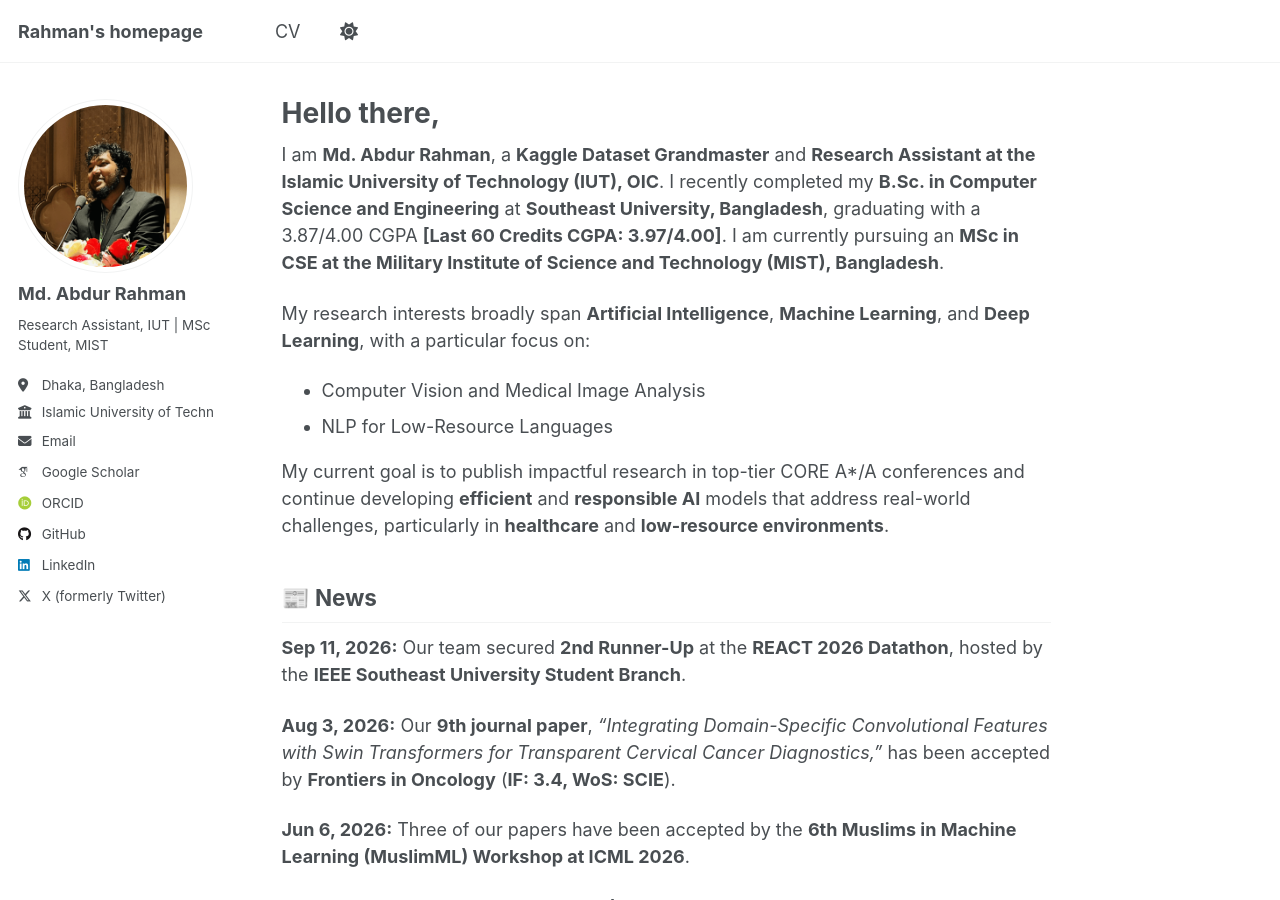
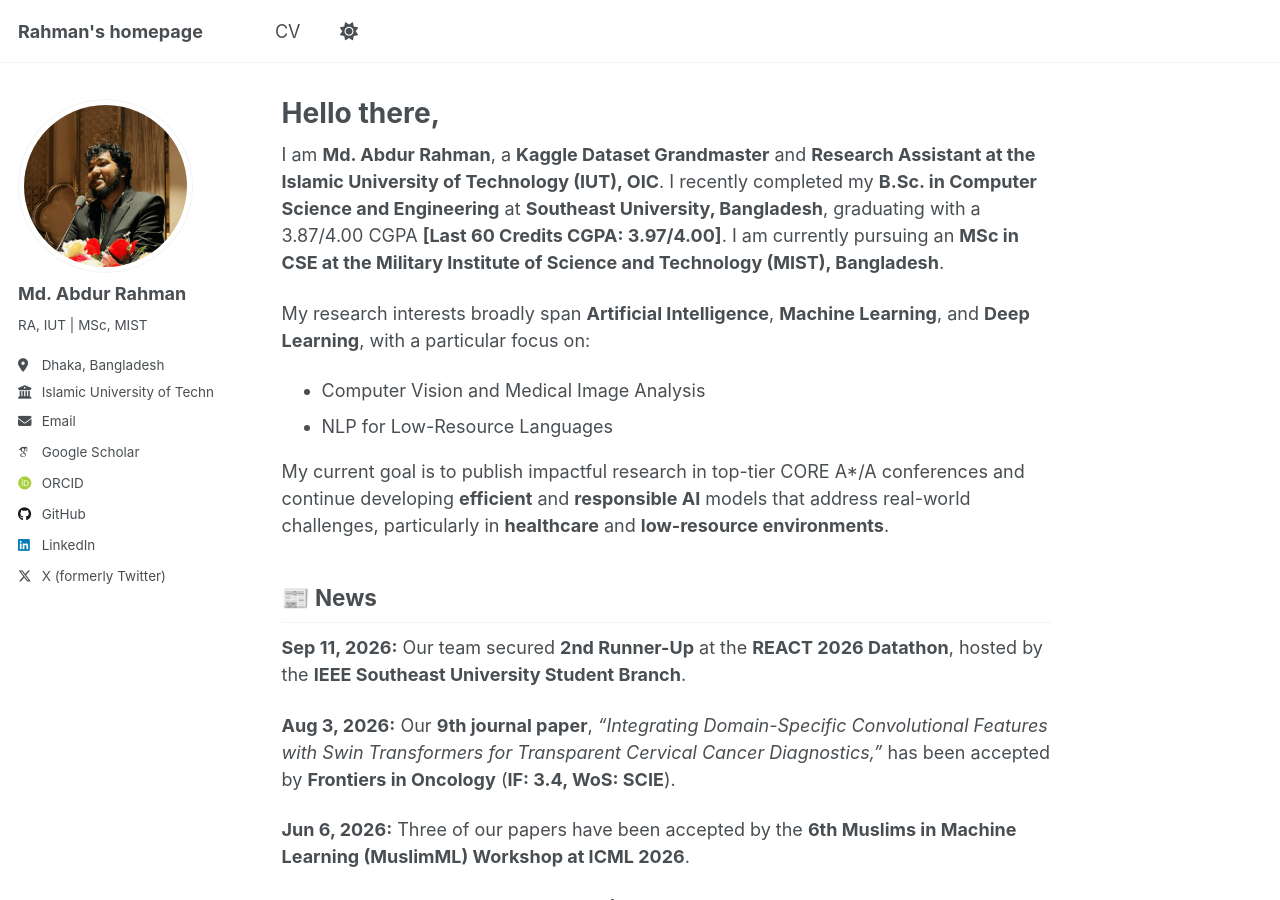
Before and after one commit to borhanitrash/borhanitrash.github.io, a Jekyll site: the page built from _pages/about.md, in a window 1280 px wide and 900 px high. Built offline with Jekyll 4.4.1, drawn with Linux system fonts in a browser that asks for light colours; some web fonts are replaced; a script that is not in the unit is left out.

Commit message:
Shorten bio in _config.yml

```diff
--- a/_config.yml
+++ b/_config.yml
@@ -26,7 +26,7 @@ author:
   avatar           : "rahman.png"
   name             : "Md. Abdur Rahman"
   pronouns         : # example: "she/her"
-  bio              : "Research Assistant, IUT | MSc Student, MIST"
+  bio              : "RA, IUT | MSc, MIST"
   location         : "Dhaka, Bangladesh"
   employer         : "Islamic University of Technology"
   uri              : # URL
```
